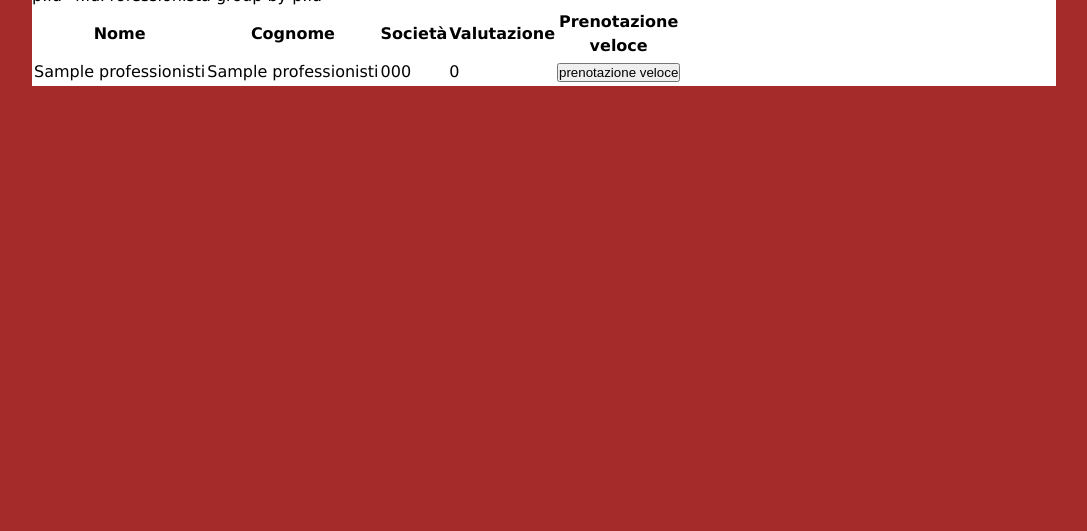
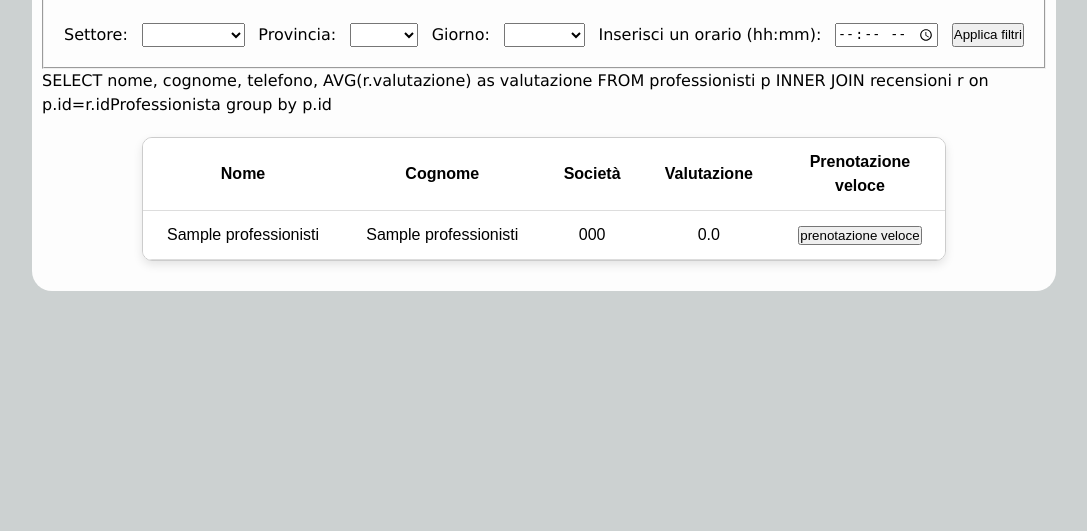
Before and after one commit to SadAndyr/HelpYourself, a PHP site: page /homepage.php in a window 1280 px wide. Shown: the part 242-773 px from the top of the page, without its empty margins (96-1183 px from the left). Run offline with PHP 8.4, Linux system fonts and the light colour scheme; tables that the repository leaves empty or names only in its code hold one stand-in row (values such as "Sample post").

Commit message:
modificato css

```diff
--- /dev/null
+++ b/ClassiCSS/styleHome.css
@@ -0,0 +1,67 @@
+#contenitore{
+    width: 80%;
+    min-height: device-height;
+    margin: auto;
+    background: #FdFdFd;
+    border-radius: 20px;
+    margin-top: 10px;
+    padding: 10px;
+}
+
+
+
+#form_filtri{
+    display: flex;
+    justify-content: space-between;
+
+    padding: 20px;
+
+}
+
+header{
+    height: 15%;
+    display: flex;
+    text-align: center;
+
+}
+
+* {
+    box-sizing: border-box;
+    margin: 0;
+    padding: 0;
+}
+
+body{
+    font-family: Verdana, Tahoma, "Times New Roman", Times, serif;
+    line-height: 1.5;
+    background-color: rgb(204, 209, 209);
+}
+
+.tabella-stilizzata {
+  width: 80%;
+  margin: 20px auto;
+  border-collapse: separate;
+  border-spacing: 0;
+  border: 1px solid #ccc;
+  border-radius: 10px;
+  overflow: hidden;
+  box-shadow: 0 4px 10px rgba(0,0,0,0.1);
+  font-family: Arial, sans-serif;
+}
+
+.tabella-stilizzata th,
+.tabella-stilizzata td {
+  padding: 12px 20px;
+  text-align: center;
+  border-bottom: 1px solid #ddd;
+  background-color: #fff;
+}
+
+.tabella-stilizzata thead th {
+  background-color: #f4f4f4;
+  font-weight: bold;
+}
+
+.tabella-stilizzata tbody tr:hover {
+  background-color: #f1f9ff;
+}
--- a/ClassiPHP/homepage.php
+++ b/ClassiPHP/homepage.php
@@ -10,9 +10,11 @@ if ($_SERVER["REQUEST_METHOD"] == "POST") {
     $orario = $_POST['orario'] ?? '';
 
 }
+/*
+if (isset($_POST['submit'])) {
 
-if (isset($_POST['submit'])) {
 }
+*/
 ?>
 
 <!DOCTYPE html>
@@ -21,23 +23,24 @@ if (isset($_POST['submit'])) {
 <head>
     <title>HelpYourself</title>
     <meta charset="UTF-8">
-    <meta name="keywords" content="professionista, idraulico, elettricista, elettrotecnico"> <!--da aggiungere-->
+    <meta name="keywords" conte nt="professionista, idraulico, elettricista, elettrotecnico"> <!--da aggiungere-->
     <meta name="author" content="Asoltanei Andrei, Condello Christian">
     <meta name="viewport" content="width=device-width, initial-scale=1.0">
-    <link rel="stylesheet" type="text/css" href="../ClassiCSS/styleHomePage.css" media="all" />
+    <link rel="stylesheet" type="text/css" href="../ClassiCSS/styleHome.css" media="all" />
 </head>
 
 <body>
     <div id="contenitore">
         <header>
-            <img src="../Assets/LogoLiscio.png" alt="Logo" width="20%" height="auto">
+            <img src="../Risorse/Grafica/Logo.png" alt="Logo" width="20%" height="auto">
             <img src="../Assets/scritta logo.png" alt="HelpYourself" width="auto" height="100px">
         </header>
+        <fieldset>
+        <legend id="filtri">Seleziona i dettagli della prenotazione:</legend>
 
-        <body>
-            <section id="filtri">
-                <form id="form_filtri" method="POST" action="">
-                    <label for="filtri">Specifica le preferenze:</label>
+
+            <form id="form_filtri" method="POST" action="">
+
                     <label for="filtroSettore">Settore:</label>
                     <select name="settore" id="filtroSettore">
                         <option value="" selected></option>
@@ -75,9 +78,10 @@ if (isset($_POST['submit'])) {
 
                     <button type="submit">Applica filtri</button>
                 </form>
-            </section>
+
+            </fieldset>
             <section id="tabella_professionisti">
-                <table>
+                <table class="tabella-stilizzata">
                     <tr>
                         <th>Nome</th>
                         <th>Cognome</th>
@@ -116,7 +120,7 @@ if (isset($_POST['submit'])) {
                         <td><?php echo $row["nome"]; ?></td>
                         <td><?php echo $row["cognome"]; ?></td>
                         <td><?php echo $row["telefono"]; ?></td>
-                        <td><?php echo $row["valutazione"]; ?></td>
+                        <td><?php echo number_format($row["valutazione"],1); ?></td>
                         <td><input type="submit" value="prenotazione veloce"></td>
                     </tr>
                     <?php
```
Also changed, not shown: Risorse/Grafica/Logo.png (added), Risorse/Grafica/LogoPlain.png (added).
